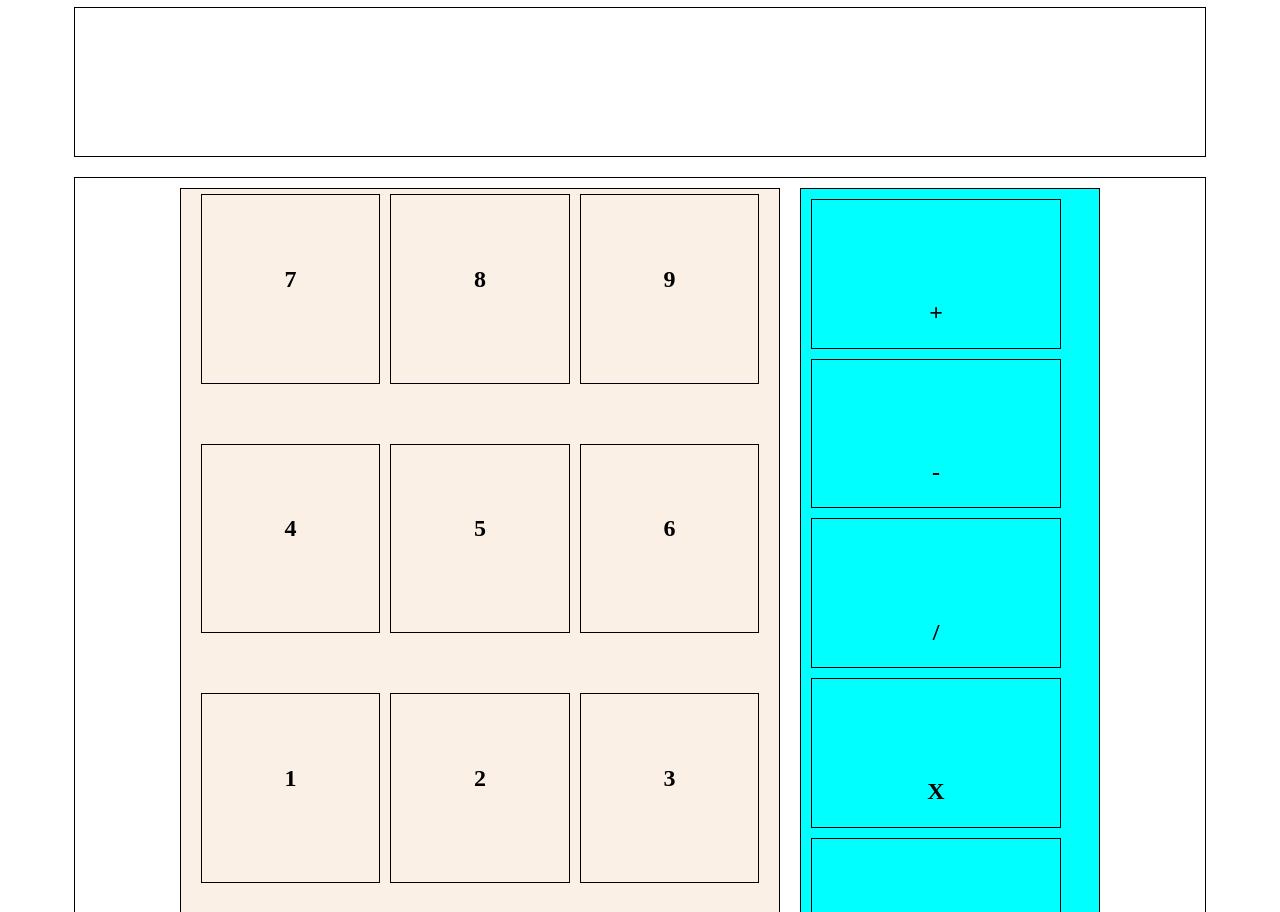
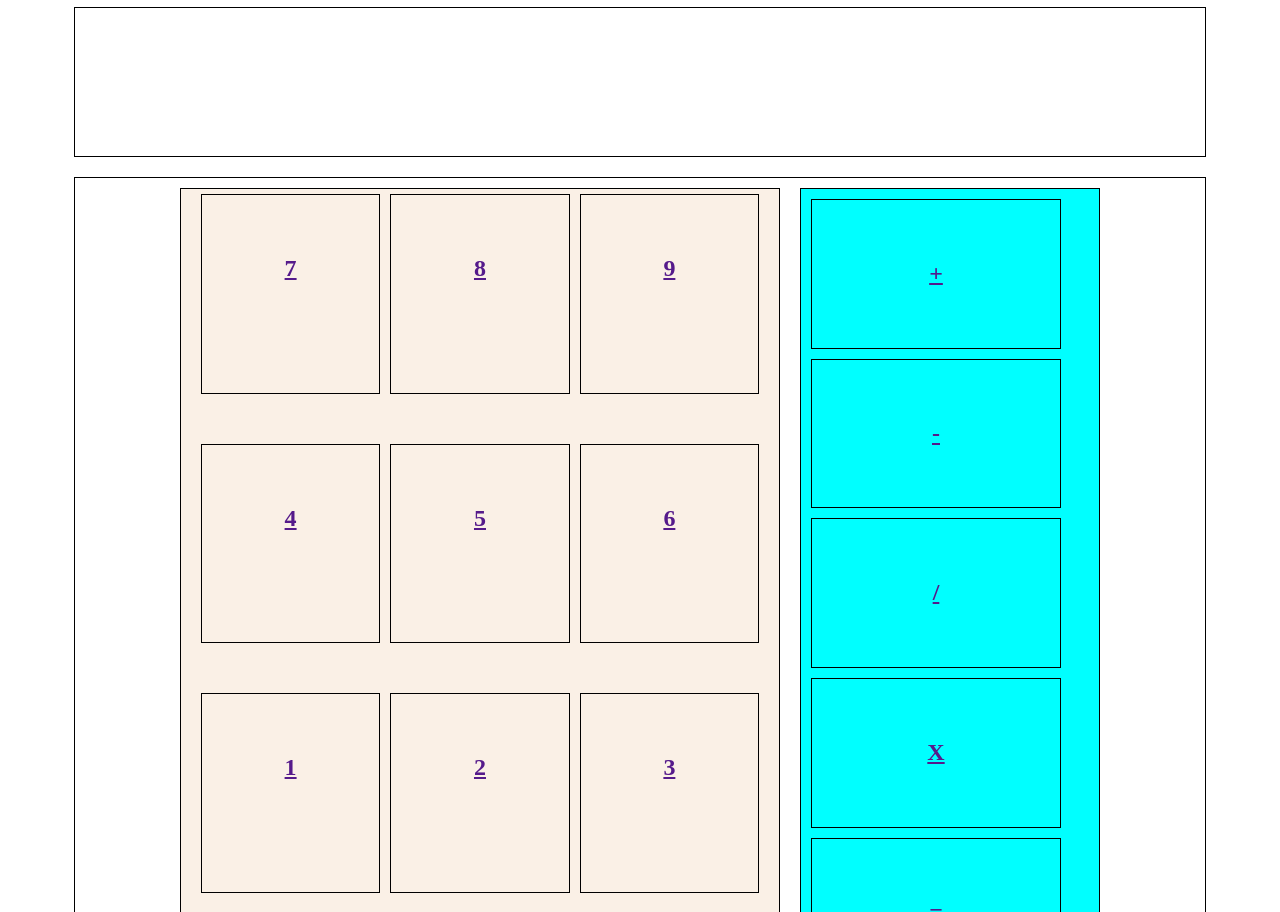
Before and after one commit to DayHikari/Calculator, a plain HTML site: page index.html in a window 1280 px wide. Shown: the part 40-952 px from the top of the page. Drawn offline with Linux system fonts and the light colour scheme.

Commit message:
a tags added to buttons

```diff
--- a/index.html
+++ b/index.html
@@ -11,24 +11,24 @@
     <div class="screen"></div>
     <div class="buttons">
         <div class="numbers">
-            <div class="seven"><h2>7</h2></div>
-            <div class="eight"><h2>8</h2></div>
-            <div class="nine"><h2>9</h2></div>
-            <div class="four"><h2>4</h2></div>
-            <div class="five"><h2>5</h2></div>
-            <div class="six"><h2>6</h2></div>
-            <div class="one"><h2>1</h2></div>
-            <div class="two"><h2>2</h2></div>
-            <div class="three"><h2>3</h2></div>
-            <div class="zero"><h2>0</h2></div>
+            <div class="seven"><a href=""><h2>7</h2></a></div>
+            <div class="eight"><a href=""><h2>8</h2></a></div>
+            <div class="nine"><a href=""><h2>9</h2></a></div>
+            <div class="four"><a href=""><h2>4</h2></a></div>
+            <div class="five"><a href=""><h2>5</h2></a></div>
+            <div class="six"><a href=""><h2>6</h2></a></div>
+            <div class="one"><a href=""><h2>1</h2></a></div>
+            <div class="two"><a href=""><h2>2</h2></a></div>
+            <div class="three"><a href=""><h2>3</h2></a></div>
+            <div class="zero"><a href=""><h2>0</h2></a></div>
         </div>
         <div class="operators">
-            <div class="plus"><h2>+</h2></div>
-            <div class="minus"><h2>-</h2></div>
-            <div class="divide"><h2>/</h2></div>
-            <div class="multiply"><h2>X</h2></div>
-            <div class="equals"><h2>=</h2></div>
-            <div class="clear"><h2>C</h2></div>
+            <div class="plus"><a href=""><h2>+</h2></a></div>
+            <div class="minus"><a href=""><h2>-</h2></a></div>
+            <div class="divide"><a href=""><h2>/</h2></a></div>
+            <div class="multiply"><a href=""><h2>X</h2></a></div>
+            <div class="equals"><a href=""><h2>=</h2></a></div>
+            <div class="clear"><a href=""><h2>C</h2></a></div>
         </div>
     </div>
     <script src="main.js" defer></script>
--- a/styles.css
+++ b/styles.css
@@ -46,9 +46,21 @@ div {
 
 .numbers div {
     width: 30%;
-    height: 19%;
+    height: 20%;
     margin: 5px;
     padding: 0px;
+
+}
+
+a {
+    width: 100%;
+    height: 100%;
+}
+
+h2 {
+    width: 100%;
+    height: 100%;
+    padding-top: 60px;
 }
 
 
@@ -62,7 +74,3 @@ div {
     width: 250px;
     height: 15%;
 }
-
-h2 {
-    padding-top: 40%;
-}
```
Also changed, not shown: 1 other file.
